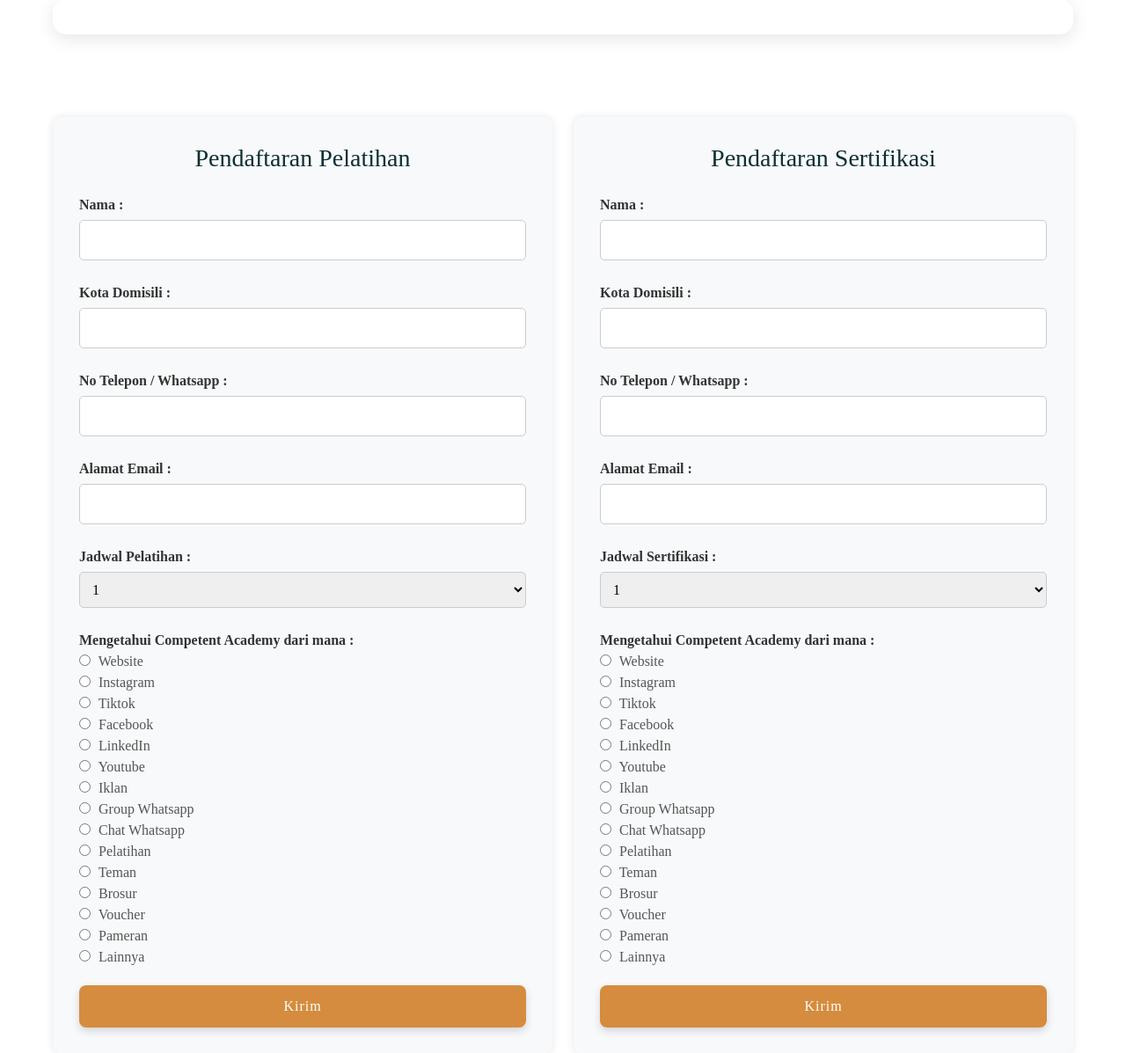
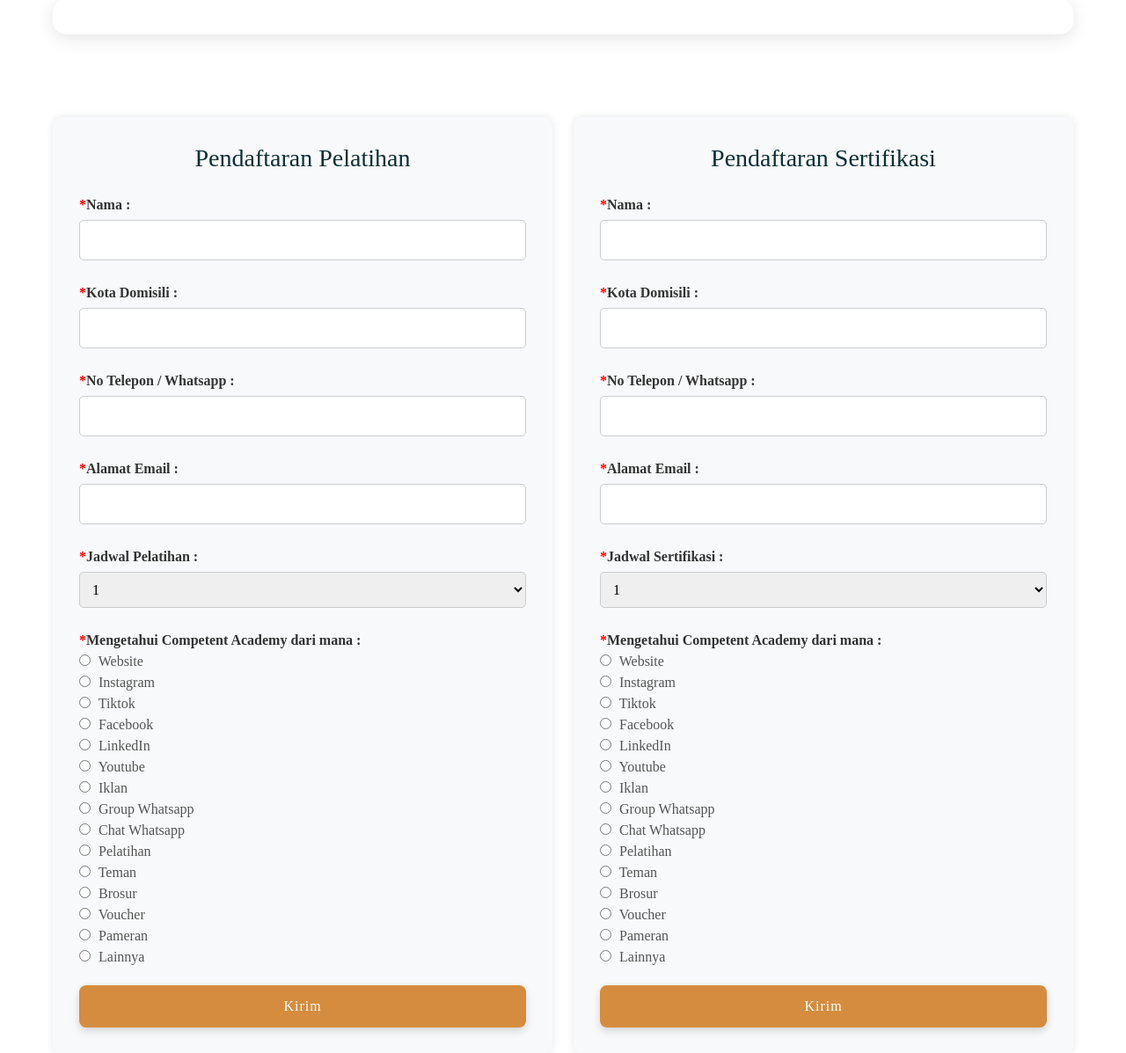
Before and after one commit to emesbe30/company_profile, a CodeIgniter 4 app: the page made by app/Views/jadwal_pendaftaran.php in a window 1280 px wide. Shown: the part 538-1735 px from the top of the page at 88% size. Run offline with PHP 8.4 and a stand-in for CodeIgniter, Linux system fonts and the light colour scheme; the template is opened without the code that fills it, so the values that code supplies are empty; some libraries are stand-ins or nearby versions.

Commit message:
add: red span asterisk

```diff
--- a/app/Views/jadwal_pendaftaran.php
+++ b/app/Views/jadwal_pendaftaran.php
@@ -75,26 +75,26 @@
                 <div class="form-container">
                     <h3 class="text-center mb-4">Pendaftaran Pelatihan</h3>
                     <form action="POST">
-                        <label for="nama1">Nama :</label>
+                        <label for="nama1"><span style="color: red;">*</span>Nama :</label>
                         <input type="text" name="nama1" id="nama1" required>
 
-                        <label for="domisili1">Kota Domisili :</label>
+                        <label for="domisili1"><span style="color: red;">*</span>Kota Domisili :</label>
                         <input type="text" name="domisili1" id="domisili1" required>
 
-                        <label for="no_tlp1">No Telepon / Whatsapp :</label>
+                        <label for="no_tlp1"><span style="color: red;">*</span>No Telepon / Whatsapp :</label>
                         <input type="text" name="no_tlp1" id="no_tlp1" required>
 
-                        <label for="email1">Alamat Email :</label>
+                        <label for="email1"><span style="color: red;">*</span>Alamat Email :</label>
                         <input type="text" name="email1" id="email1" required>
 
-                        <label for="jadwal1">Jadwal Pelatihan :</label>
+                        <label for="jadwal1"><span style="color: red;">*</span>Jadwal Pelatihan :</label>
                         <select name="jadwal1" id="jadwal1">
                             <option value="1">1</option>
                             <option value="2">2</option>
                             <option value="3">3</option>
                         </select>
 
-                        <label>Mengetahui Competent Academy dari mana :</label>
+                        <label><span style="color: red;">*</span>Mengetahui Competent Academy dari mana :</label>
                         <div>
                             <input type="radio" name="survey1" value="website"> Website <br>
                             <input type="radio" name="survey1" value="ig"> Instagram <br>
@@ -122,26 +122,26 @@
                 <div class="form-container">
                     <h3 class="text-center mb-4">Pendaftaran Sertifikasi</h3>
                     <form action="POST">
-                        <label for="nama2">Nama :</label>
+                        <label for="nama2"><span style="color: red;">*</span>Nama :</label>
                         <input type="text" name="nama2" id="nama2" required>
 
-                        <label for="domisili2">Kota Domisili :</label>
+                        <label for="domisili2"><span style="color: red;">*</span>Kota Domisili :</label>
                         <input type="text" name="domisili2" id="domisili2" required>
 
-                        <label for="no_tlp2">No Telepon / Whatsapp :</label>
+                        <label for="no_tlp2"><span style="color: red;">*</span>No Telepon / Whatsapp :</label>
                         <input type="text" name="no_tlp2" id="no_tlp2" required>
 
-                        <label for="email2">Alamat Email :</label>
+                        <label for="email2"><span style="color: red;">*</span>Alamat Email :</label>
                         <input type="text" name="email2" id="email2" required>
 
-                        <label for="jadwal2">Jadwal Sertifikasi :</label>
+                        <label for="jadwal2"><span style="color: red;">*</span>Jadwal Sertifikasi :</label>
                         <select name="jadwal2" id="jadwal2">
                             <option value="1">1</option>
                             <option value="2">2</option>
                             <option value="3">3</option>
                         </select>
 
-                        <label>Mengetahui Competent Academy dari mana :</label>
+                        <label><span style="color: red;">*</span>Mengetahui Competent Academy dari mana :</label>
                         <div>
                             <input type="radio" name="survey2" value="website"> Website <br>
                             <input type="radio" name="survey2" value="ig"> Instagram <br>
```
